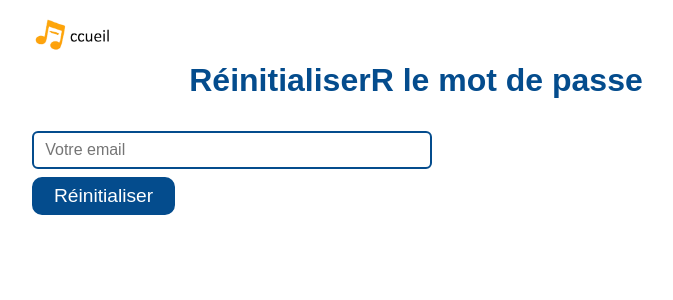
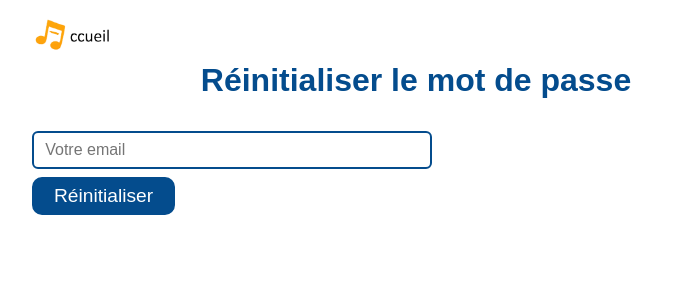
Before and after one commit to voixestlibre/La-voix-est-libre, a React (Vite) app: page /reset-request in a window 1280 px wide. Shown: the top 300 px of the page, without its empty margins (224-897 px from the left). Built offline with nearby package versions, Linux system fonts and the light colour scheme.

Commit message:
réinitialisation

```diff
--- a/src/ui/pages/ResetRequestPage.tsx
+++ b/src/ui/pages/ResetRequestPage.tsx
@@ -15,7 +15,6 @@ export default function RequestResetPage() {
     setMessage('');
 
     const redirectUrl = 'https://lavoixestlibre.netlify.app/reset-password' ;
-
     const { error } = await supabase.auth.resetPasswordForEmail(email, {
       redirectTo: redirectUrl,
     });
@@ -42,7 +41,7 @@ export default function RequestResetPage() {
         />
       </Link>
 
-      <h2>RéinitialiserR le mot de passe</h2>
+      <h2>Réinitialiser le mot de passe</h2>
       {!message && (
         <form onSubmit={handleSubmit}>
           <input
```
Also changed, not shown: 1 other file (tests, documents, lock files or other folders).
